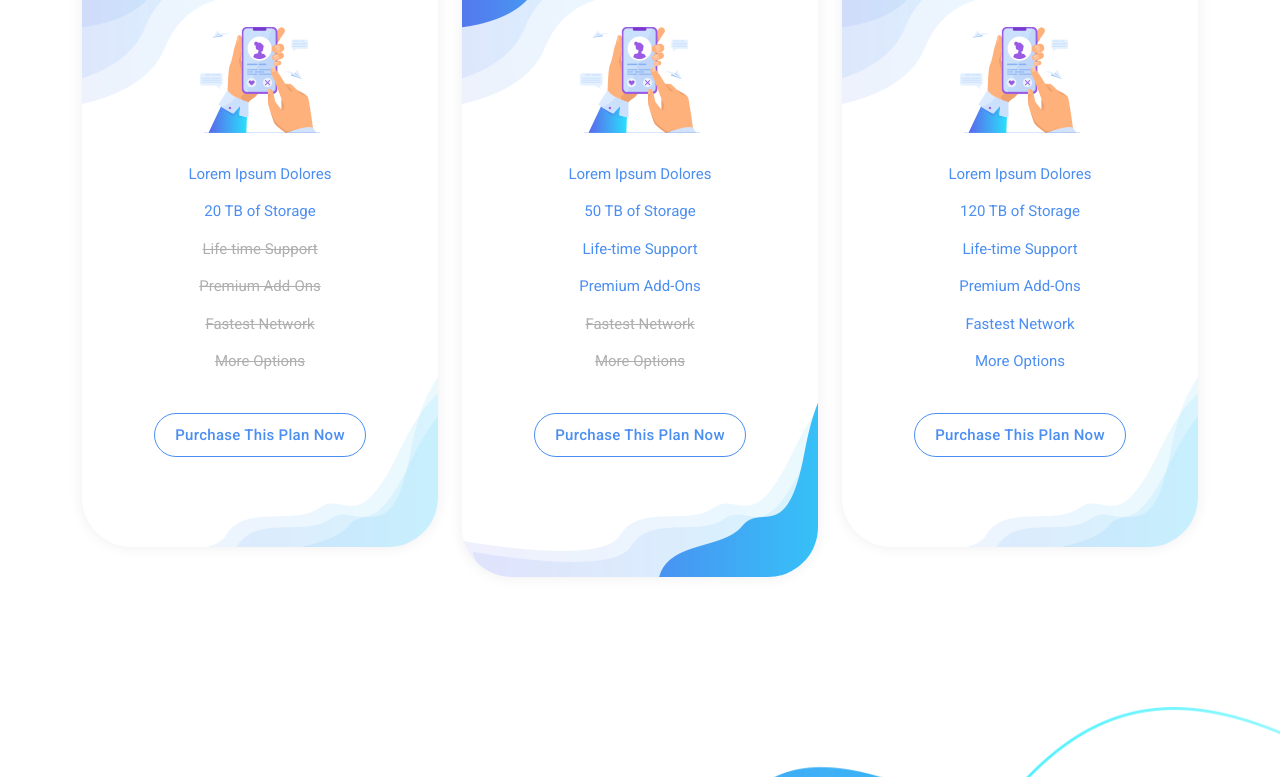
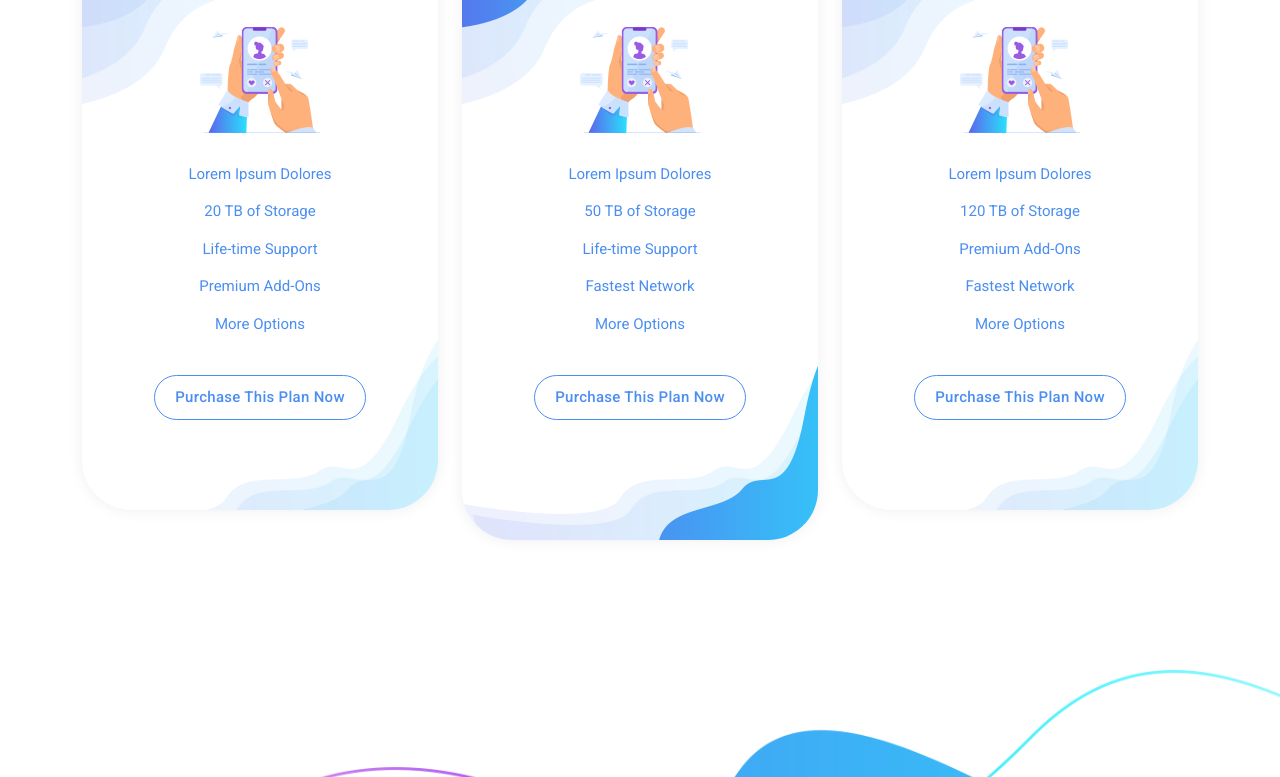
Before and after one commit to hiramvr/examen-tercer-parcial, a plain HTML site: page index.html in a window 1280 px wide. Shown: the part 3743-4520 px from the top of the page. Drawn offline with Linux system fonts and the light colour scheme.

Commit message:
Se actualizan descripciones de los planes

```diff
--- a/index.html
+++ b/index.html
@@ -574,10 +574,10 @@ https://templatemo.com/tm-570-chain-app-dev
             <ul>
               <li>Lorem Ipsum Dolores</li>
               <li>20 TB of Storage</li>
-              <li class="non-function">Life-time Support</li>
-              <li class="non-function">Premium Add-Ons</li>
-              <li class="non-function">Fastest Network</li>
-              <li class="non-function">More Options</li>
+              <li>Life-time Support</li>
+              <li>Premium Add-Ons</li>
+
+              <li>More Options</li>
             </ul>
             <div class="border-button">
               <a href="#">Purchase This Plan Now</a>
@@ -595,9 +595,9 @@ https://templatemo.com/tm-570-chain-app-dev
               <li>Lorem Ipsum Dolores</li>
               <li>50 TB of Storage</li>
               <li>Life-time Support</li>
-              <li>Premium Add-Ons</li>
-              <li class="non-function">Fastest Network</li>
-              <li class="non-function">More Options</li>
+
+              <li>Fastest Network</li>
+              <li>More Options</li>
             </ul>
             <div class="border-button">
               <a href="#">Purchase This Plan Now</a>
@@ -614,7 +614,7 @@ https://templatemo.com/tm-570-chain-app-dev
             <ul>
               <li>Lorem Ipsum Dolores</li>
               <li>120 TB of Storage</li>
-              <li>Life-time Support</li>
+
               <li>Premium Add-Ons</li>
               <li>Fastest Network</li>
               <li>More Options</li>
```
